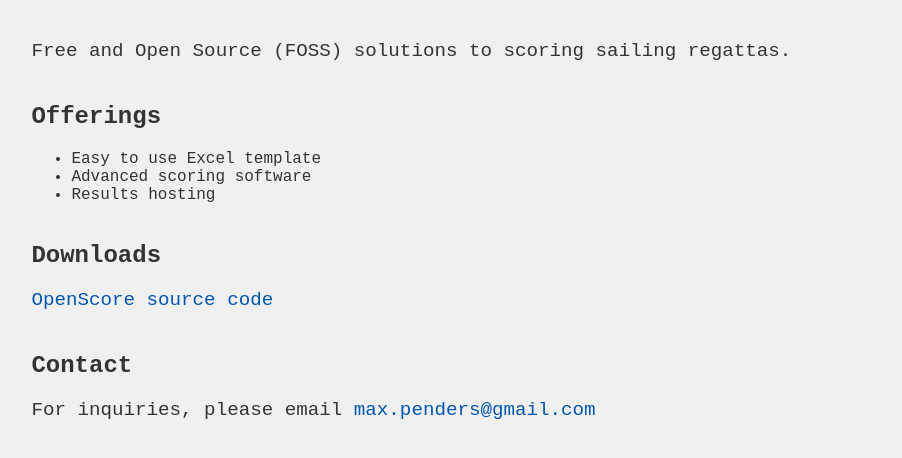
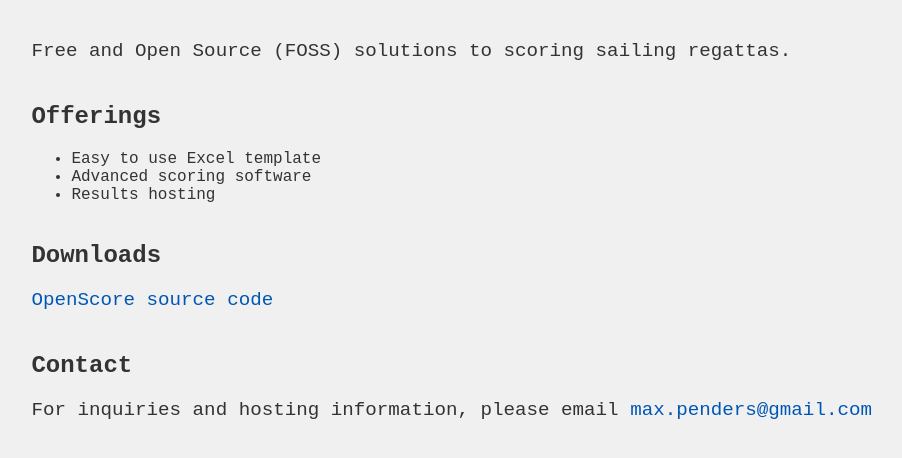
Before and after one commit to User1391/openscore-website, a plain HTML site: page index.html in a window 1280 px wide. Shown: the part 70-528 px from the top of the page, without its empty margins (104-1006 px from the left). Drawn offline with Linux system fonts and the light colour scheme.

Commit message:
added contact context

```diff
--- a/index.html
+++ b/index.html
@@ -64,7 +64,7 @@
         <td>
           <h2>Contact</h2>
           <p>
-            For inquiries, please email
+            For inquiries and hosting information, please email
             <a href="mailto:max.penders@gmail.com">max.penders@gmail.com</a>
           </p>
         </td>
```
